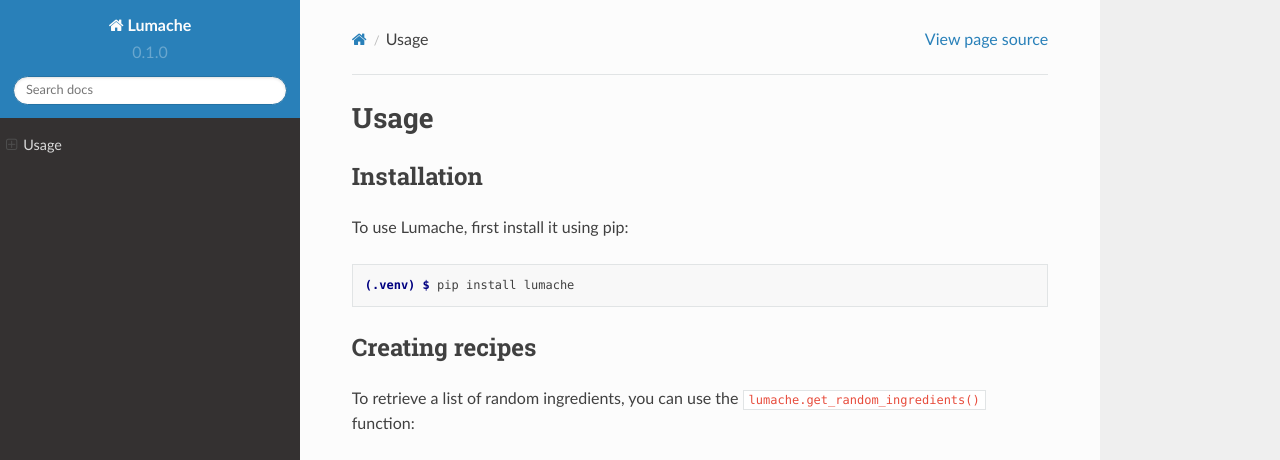
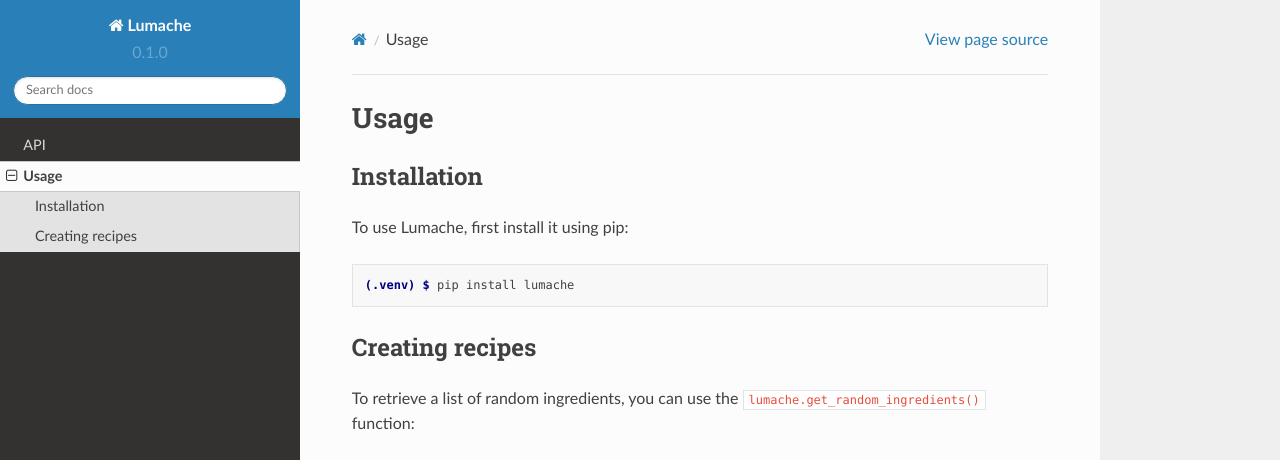
Before and after one commit to wookfai/manual, a Sphinx documentation site: the page built from docs/source/usage.rst, in a window 1280 px wide and 1095 px high. Shown: the top 460 px of the window. Built offline with Sphinx 7.4.7 and the Read the Docs theme 2.0.0, drawn with Linux system fonts in a browser that asks for light colours; pages that are not in the unit, such as notebooks, are missing from menus; grey boxes are pictures that could not be loaded.

Commit message:
Update index.rst

```diff
--- a/docs/source/index.rst
+++ b/docs/source/index.rst
@@ -18,5 +18,5 @@
 
 .. toctree::
 
- -  TAKE ACTION
- -  MOVEMENT
+   api
+   usage
```
